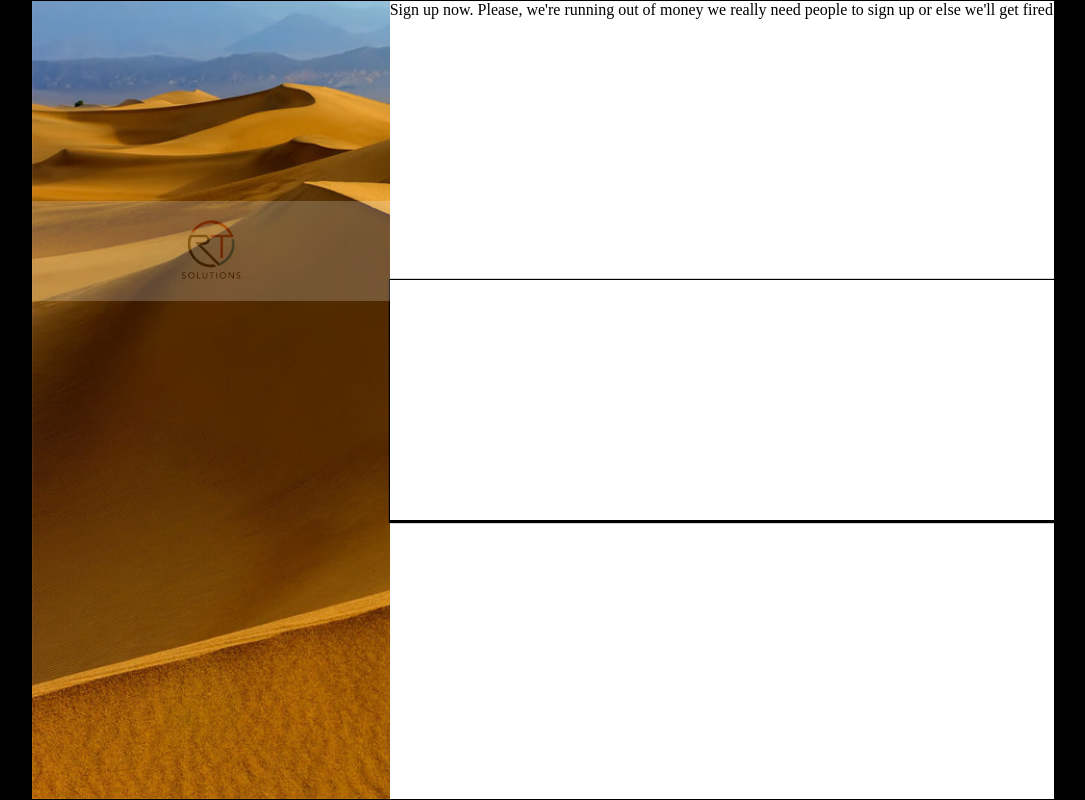
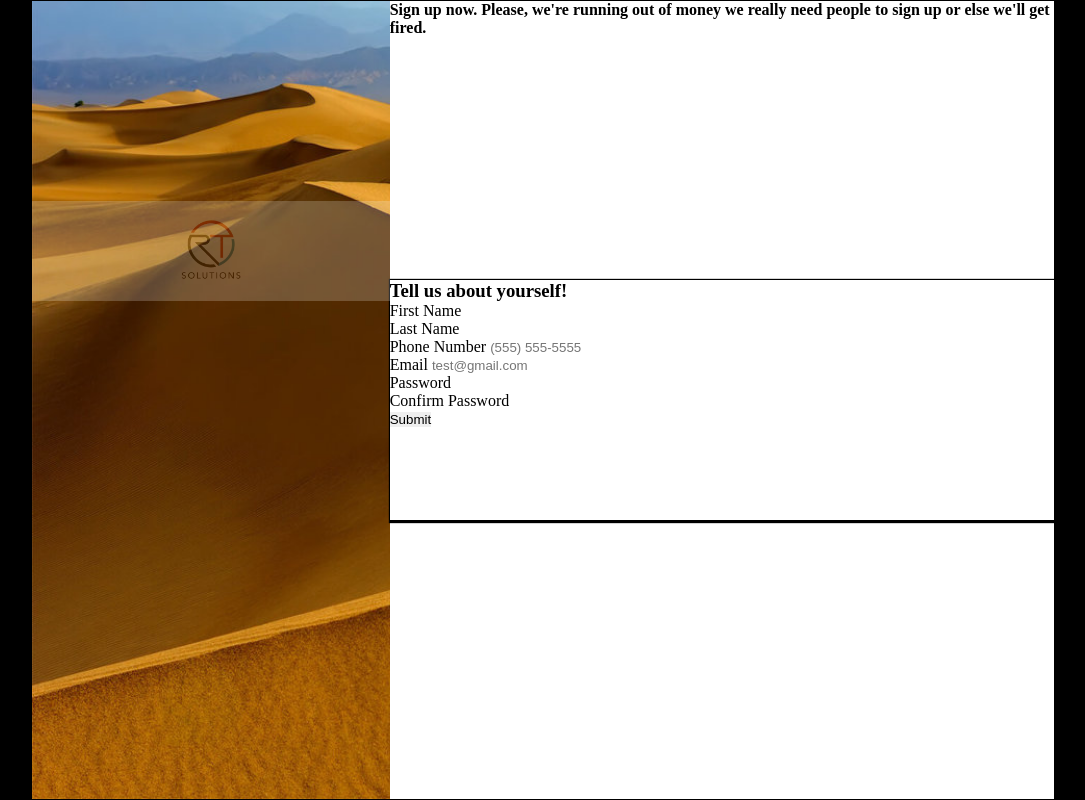
Before and after one commit to RTSolutionsLarry/odinSignUpPage, a plain HTML site: page index.html in a window 1280 px wide. Shown: the whole page, without its empty margins (97-1182 px from the left). Drawn offline with Linux system fonts and the light colour scheme.

Commit message:
Version 1.0

```diff
--- a/index.html
+++ b/index.html
@@ -16,11 +16,50 @@
         <div class="rightSideContainer">
             <div class="top part">
                 <div class="instructionsContainer">
-                    <p>Sign up now. Please, we're running out of money we really need people to sign up or else we'll get fired</p>
+                    <p><strong>Sign up now. Please, we're running out of money we really need people to sign up or else we'll get fired.</strong></p>
                 </div>
             </div>
             <div class="middle part">
 
+                <form action="" method="get" class="signInForm">
+                    <h3>Tell us about yourself!</h3>
+                    <div class="form-row">
+                        <div>
+                            <label for="firstName">First Name</label>
+                            <input type="text" id="firstName" name="firstName" minlength="2" required>
+                        </div>
+                        <div>
+                            <label for="lastName">Last Name</label>
+                            <input type="text" id="lastName" name="lastName" minlength="2" required>
+                        </div>
+                    </div>
+                    <div class="form-row">
+                        <div>
+                            <label for="phoneNumber">Phone Number</label>
+                            <input type="tel" id="phoneNumber" name="phoneNumber" placeholder="(555) 555-5555">
+                        </div>
+                        <div>
+                            <label for="email">Email</label>
+                            <input type="email" id="email" name="email" placeholder="test@gmail.com">
+                        </div>
+                    </div>
+                    <div class="form-row">
+                        <div>
+                            <label for="password">Password</label>
+                            <input type="password" id="password" name="password">
+                        </div>
+                        <div>
+                            <label for="confirmPassword">Confirm Password</label>
+                            <input type="password" name="confirmPassword" id="confirmPassword">
+                        </div>
+                    </div>
+                    <div class="form-row button-row">
+                        <div class="button">
+                            <button>Submit</button>
+                        </div>
+                    </div>
+
+                </form>
             </div>
             <div class="bottom part">
 
```
